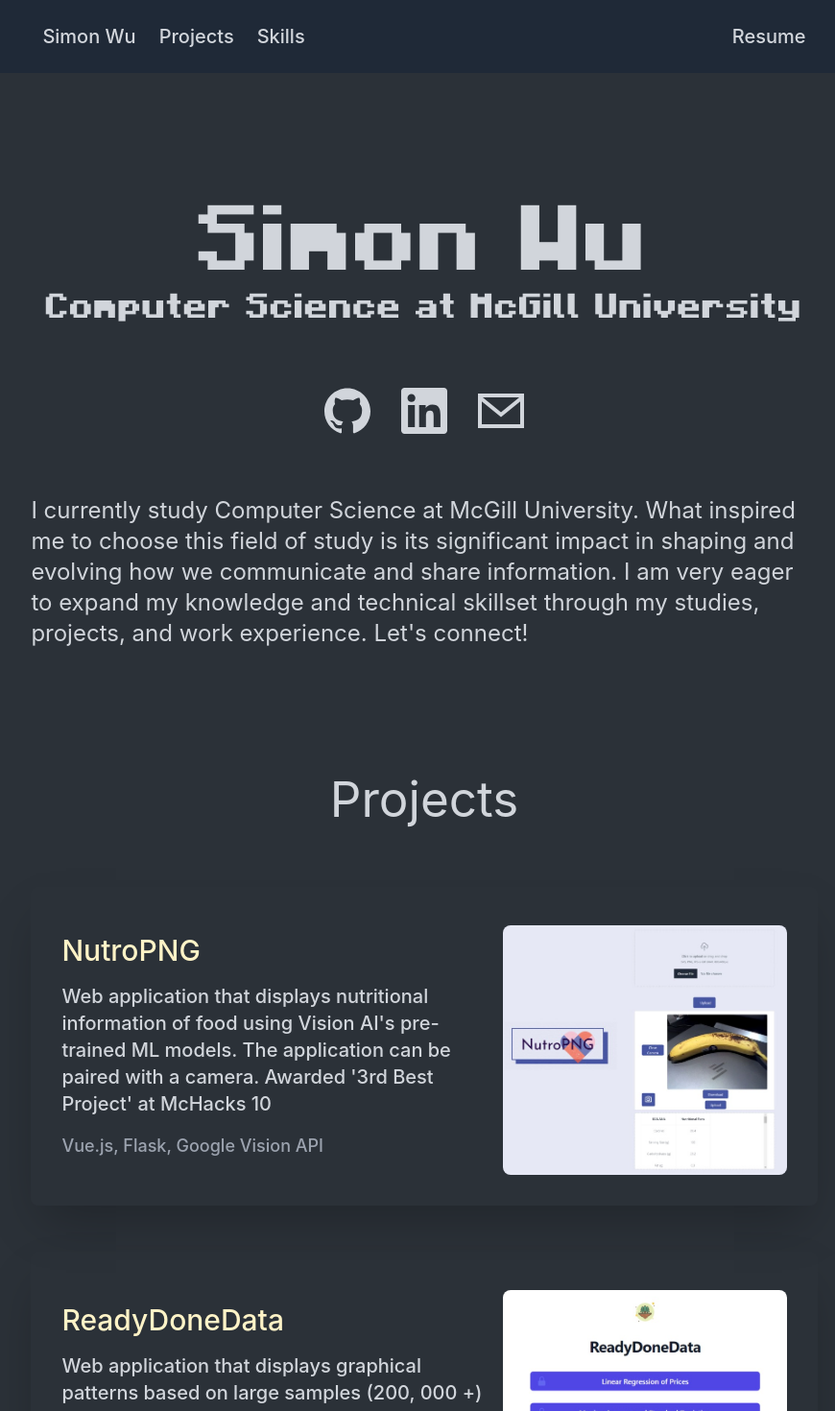
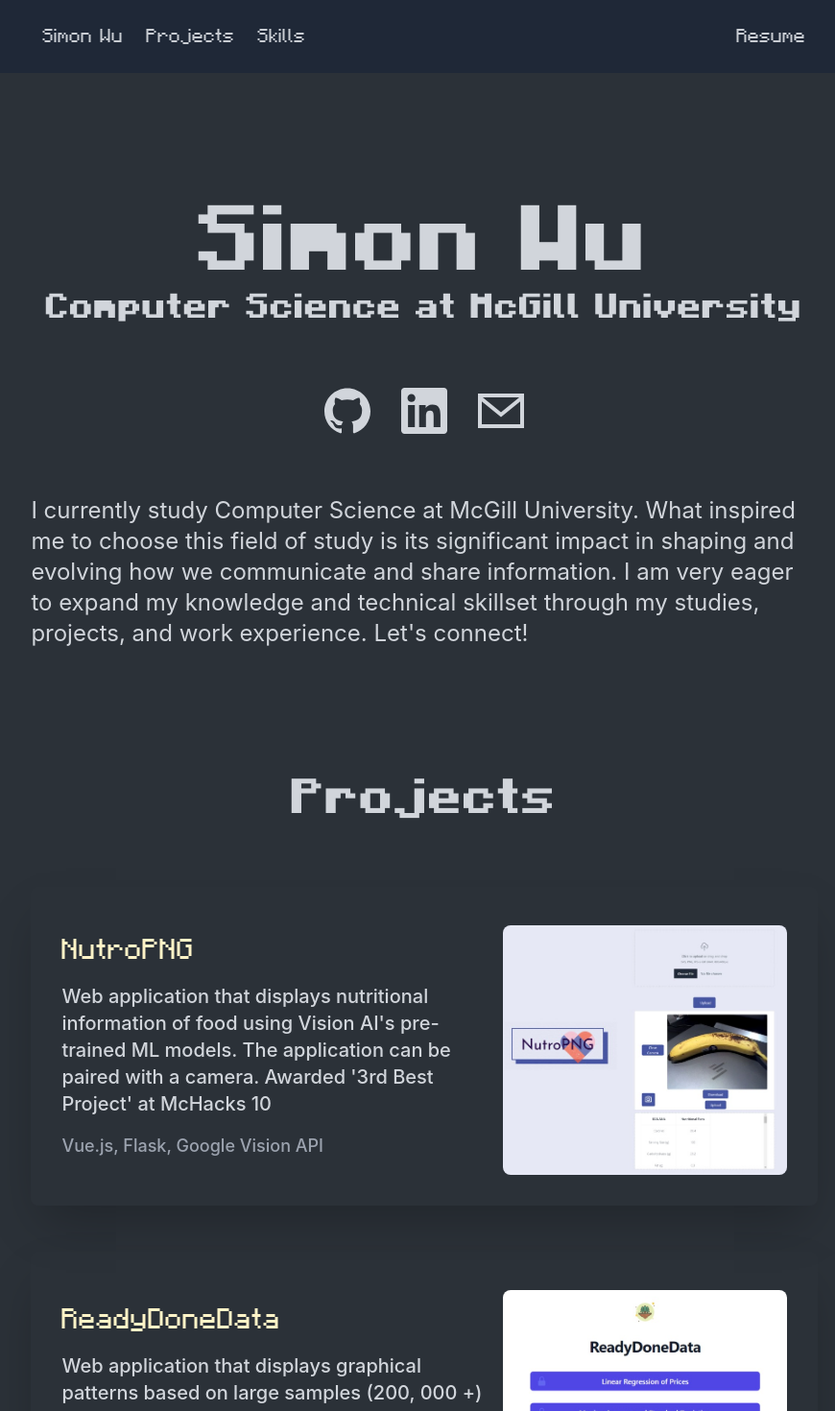
Before and after one commit to siwuagain/website, a React (Vite) app in the folder app/: page / in a window 1280 px wide. Shown: the top 1470 px of the page at 96% size, without its empty margins (198-1068 px from the left). Built offline with nearby package versions, Linux system fonts and the light colour scheme.

Commit message:
font refactoring

```diff
--- a/app/src/App.jsx
+++ b/app/src/App.jsx
@@ -6,7 +6,7 @@
 
   return (
     <>
-    <div className='header'>
+    <div className='header sticky top-0 z-40 opacity-95' >
       <Components.Header/>
     </div>
     <div>
--- /dev/null
+++ b/app/src/assets/fonts.css
@@ -0,0 +1,10 @@
+@font-face {
+  font-family: 'pixel';
+  src: url('./font/MinecraftRegular-Bmg3.otf') format('opentype'); /* Path to your .otf font file */
+  font-weight: normal;
+}
+@font-face {
+  font-family: 'pixel';
+  src: url('./font/MinecraftBold-nMK1.otf') format('opentype'); /* Path to your .otf font file */
+  font-weight: bold;
+}
--- a/app/src/components/animation/animation.jsx
+++ b/app/src/components/animation/animation.jsx
@@ -1,12 +1,12 @@
 import React, { useEffect, useState } from 'react';
 import styles from './animation.module.css'; // Import your CSS file
-
+import '../../assets/fonts.css'
 const Animation = () => {
 
   return (
-    <div classname={`${styles.animation_container}`}>
+    <div classname={`${styles.animation_container}`} id="SW">
       <div className={`${styles.gif}`}></div>
-      <div className={`${styles.customText} ${"text-8xl"} ${"text-center"} ${"text-gray-300"} ${styles.fade_in}` } style={{ fontWeight: 'bold'}}>
+      <div className={`${styles.customText} ${"text-8xl"} ${"text-center"} ${"text-gray-300"} ${styles.fade_in}` } style={{ fontFamily: 'pixel', fontWeight: 'bold'}}>
         Simon Wu
         <div className='text-4xl'>
           Computer Science at McGill University
--- a/app/src/components/animation/animation.module.css
+++ b/app/src/components/animation/animation.module.css
@@ -1,13 +1,4 @@
-@font-face {
-  font-family: 'pixel';
-  src: url('../../assets/font/MinecraftRegular-Bmg3.otf') format('opentype'); /* Path to your .otf font file */
-  font-weight: normal;
-}
-@font-face {
-  font-family: 'pixel';
-  src: url('../../assets/font/MinecraftBold-nMK1.otf') format('opentype'); /* Path to your .otf font file */
-  font-weight: bold;
-}
+
 .customText {
   font-family: 'pixel', sans-serif;
   position: relative;
--- a/app/src/components/header/header.jsx
+++ b/app/src/components/header/header.jsx
@@ -1,4 +1,5 @@
 import styles from './header.module.css';
+import '../../assets/fonts.css'
 const navigation = [
   { name: 'Simon Wu', href: '#SW'},
   { name: 'Projects', href: '#projects'},
@@ -12,9 +13,9 @@
 export default function Header() {
   return (
 
-    <div className={`px-18vw py-6 flex flex-1 items-center justify-between sm:items-stretch sm:justify-start bg-gray-800 sticky top-0 `}>
-      <div className="flex flex-1 space-x-4 justify-between items-center">
-        <div className='hidden md:inline'>
+    <div className={`px-18vw py-6 flex flex-1 items-center justify-between sm:items-stretch sm:justify-start bg-gray-800`}>
+      <div className="flex flex-1 space-x-4 justify-between items-center" style={{ fontFamily: 'pixel', fontWeight: 'bold'}}>
+        <div className='hidden md:inline' >
           {navigation.map((item) => (
             <a
               key={item.name}
--- a/app/src/components/projects/project.jsx
+++ b/app/src/components/projects/project.jsx
@@ -33,7 +33,7 @@
 export default function Projects() {
   return (
     <div className="text-center mt-32 px-18vw text-gray-300">
-      <h1 className="mb-16" id="projects">
+      <h1 className="mb-16" id="projects" style={{ fontFamily: 'pixel', fontWeight: 'bold'}}>
         Projects
       </h1>
       <div key={projects} className="flex flex-col">
@@ -41,7 +41,7 @@
           <a href={item.href} target="_blank">
             <div className="hover:scale-105 transition duration-200 flex md:flex-row flex-col shadow-2xl mb-12 p-8 rounded-lg space-x-4 items-center">
               <div className="flex flex-col text-left w-3/5">
-                <div className='text-3xl mb-4 text-amber-100'>{item.name}</div>
+                <div className='text-3xl mb-4 text-amber-100' style={{ fontFamily: 'pixel'}}>{item.name}</div>
                 <div className='text-xl mb-4 text-gray-300'>{item.description}</div>
                 <div className='text-lg text-gray-400'>{item.tools}</div>
               </div>
--- a/app/src/components/skills/skills.jsx
+++ b/app/src/components/skills/skills.jsx
@@ -1,3 +1,4 @@
+import '../../assets/fonts.css'
 const languages = ["Java", "JavaScript", "TypeScript", "R", "Python", "Bash", "C/C++"];
 const frameworks = ["Angular", "React", "Ionic", "Vue", "Flask", "Tailwind", "..."];
 const categories = [
@@ -8,11 +9,11 @@
 export default function Skills() {
   return (
     <div className="text-center mt-32 px-18vw text-gray-300">
-      <h1 className="mb-16" id="skills">Skills</h1>
+      <h1 className="mb-16" id="skills" style={{ fontFamily: 'pixel', fontWeight: 'bold'}}>Skills</h1>
       <div className="flex flex-col md:flex-row items-center justify-center md:space-x-8">
         {categories.map((category) => (
           <div key={category.title} className="flex flex-col space-y-2 items-center mb-8 w-1/3">
-            <h2 className="text-amber-100 text-3xl mb-4">{category.title}</h2>
+            <h2 className="text-amber-100 text-3xl mb-4" style={{ fontFamily: 'pixel', fontWeight: 'normal'}}>{category.title} </h2>
             {category.items.map((item) => (
               <div key={item} className="text-xl text-gray-300 w-full rounded-md py-4 shadow-md">
                 {item}
```
